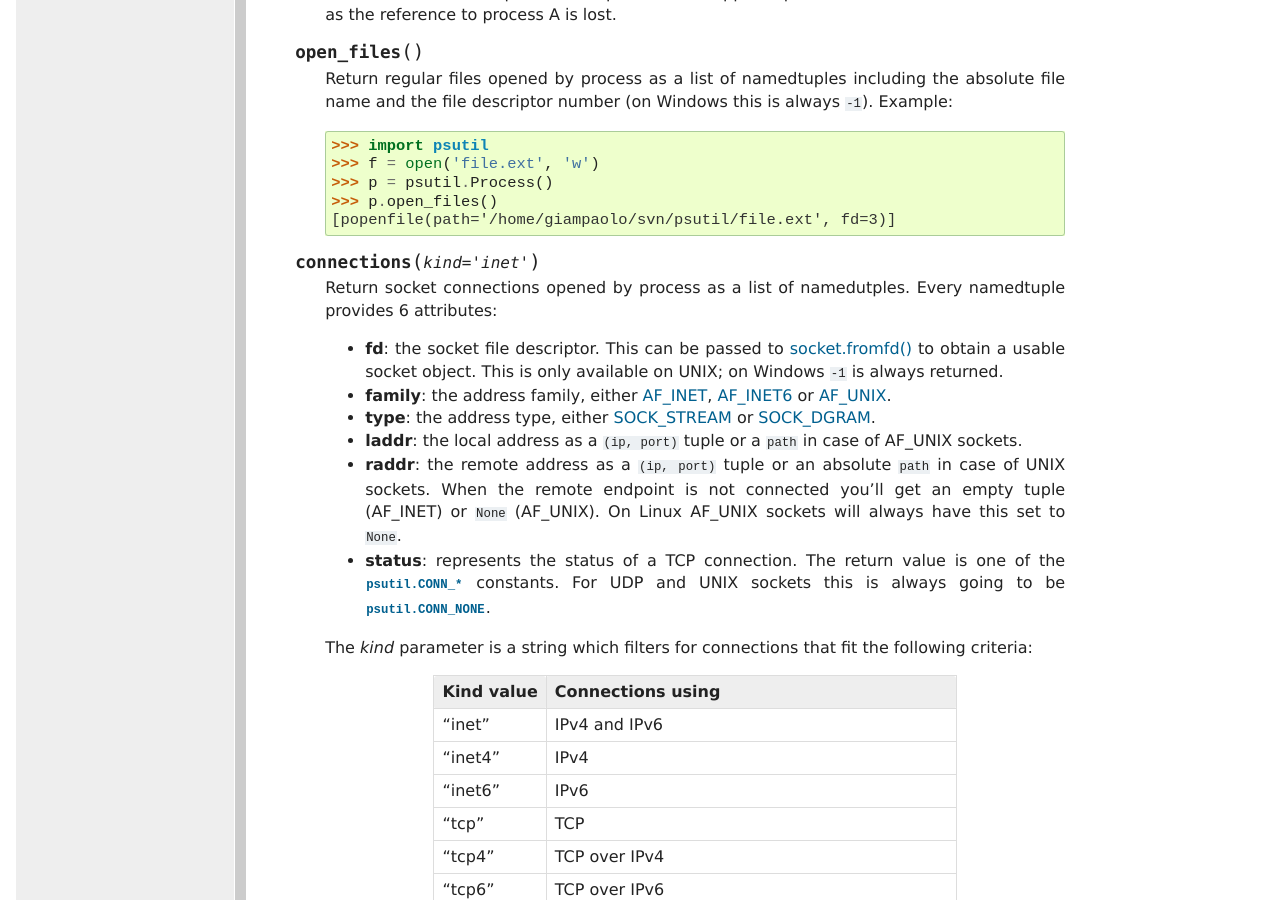
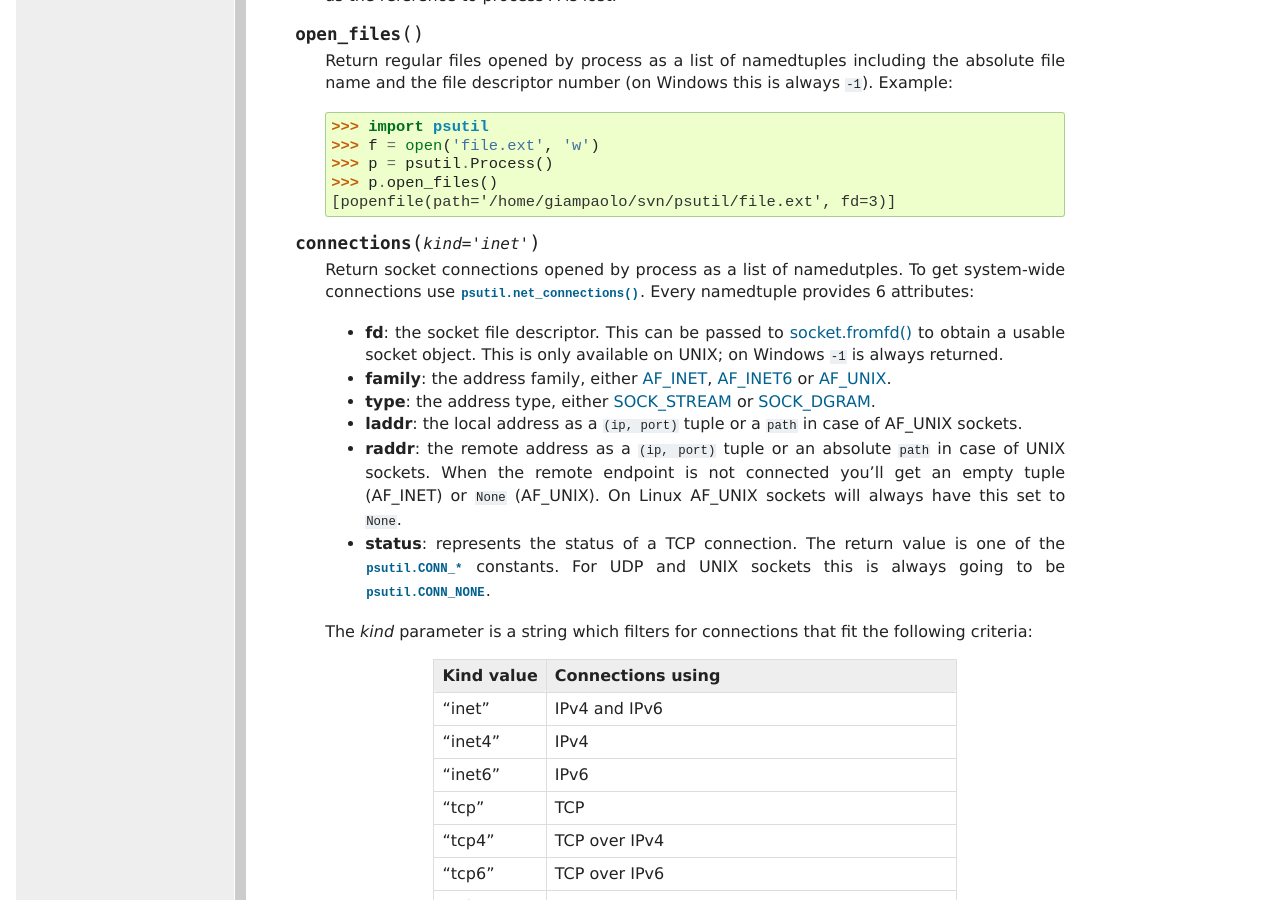
Before and after one commit to giampaolo/psutil, a Sphinx documentation site: the page built from docs/index.rst, in a window 1280 px wide and 900 px high, scrolled down 15030 px. Built offline with Sphinx 7.4.7, drawn with Linux system fonts in a browser that asks for light colours; formulas are drawn with MathJax 3.

Commit message:
fix doc typo

```diff
--- a/docs/index.rst
+++ b/docs/index.rst
@@ -963,6 +962,7 @@ Process class
   .. method:: connections(kind="inet")
 
     Return socket connections opened by process as a list of namedutples.
+    To get system-wide connections use :func:`psutil.net_connections()`.
     Every namedtuple provides 6 attributes:
 
     - **fd**: the socket file descriptor. This can be passed to
```
Also changed, not shown: other parts of docs/index.rst (+0 -1 lines).
